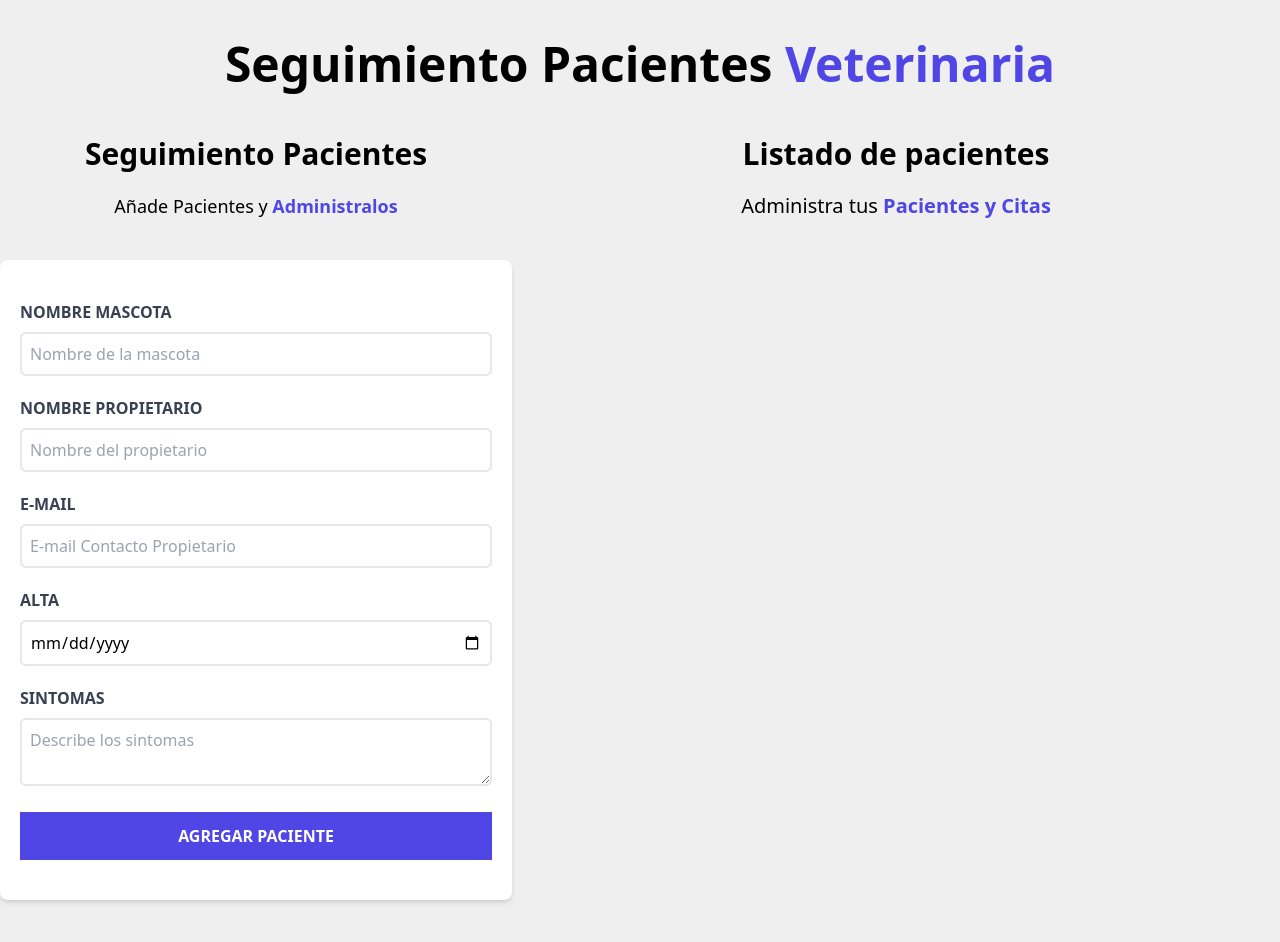
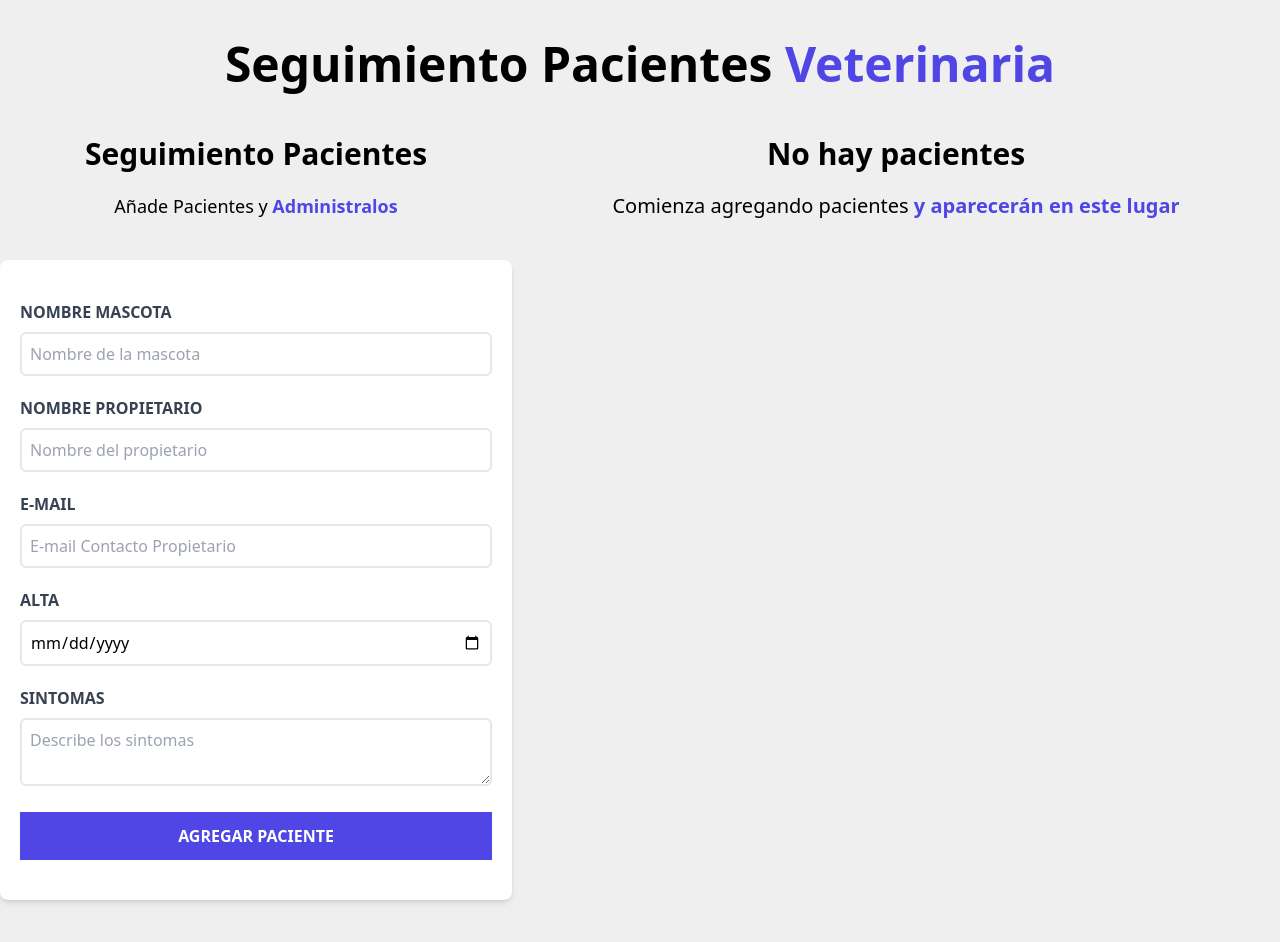
Before and after one commit to UrielQuiroz/PatientManager, a React (Create React App) app in the folder patient-manager/: page / in a window 1280 px wide. Shown: the top 942 px of the page. Built offline with nearby package versions, Linux system fonts and the light colour scheme.

Commit message:
Mostrando texto de forma condicional

```diff
--- a/patient-manager/src/components/ListadoPacientes.jsx
+++ b/patient-manager/src/components/ListadoPacientes.jsx
@@ -9,6 +9,10 @@
 
     return (
         <div className='md:w-1/2 lg:w-3/5'>
+
+            {pacientes && pacientes.length ? (
+
+                <>
                     <h2 className='font-black text-3xl text-center'>Listado de pacientes</h2>
                     <p className='text-xl mt-5 mb-10 text-center'>
                         Administra tus {''}
@@ -22,8 +26,20 @@
                                 paciente={paciente}
                             />
                         ))}
+                    </div>
+                </>
 
-            </div>
+            ) : (
+
+                <>
+                    <h2 className='font-black text-3xl text-center'>No hay pacientes</h2>
+                    <p className='text-xl mt-5 mb-10 text-center'>
+                        Comienza agregando pacientes {''}
+                        <span className='text-indigo-600 font-bold'>y aparecerán en este lugar</span>
+                    </p>
+                </>
+
+            ) }
 
         </div>
     )
```
Lines whose indentation alone changed are shown as unchanged.
